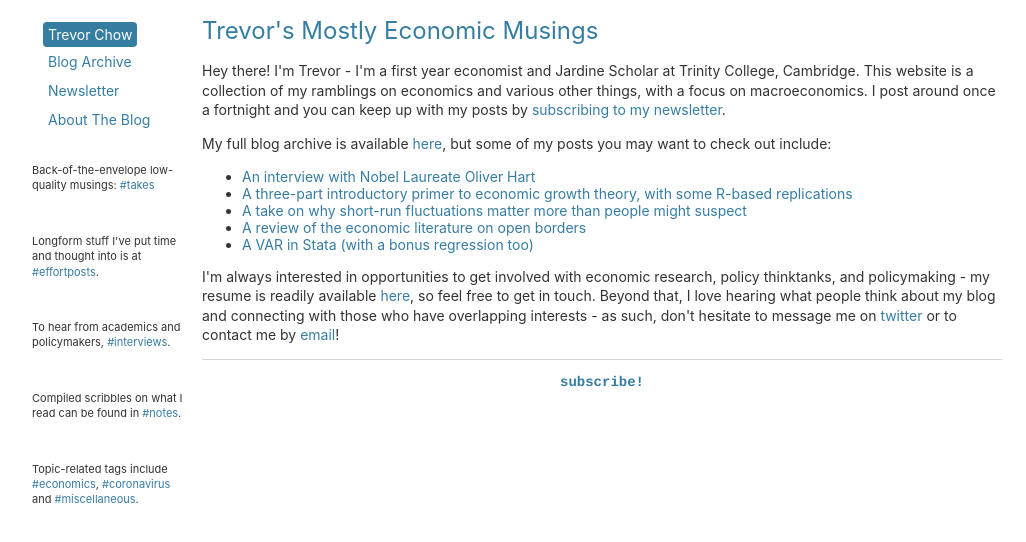
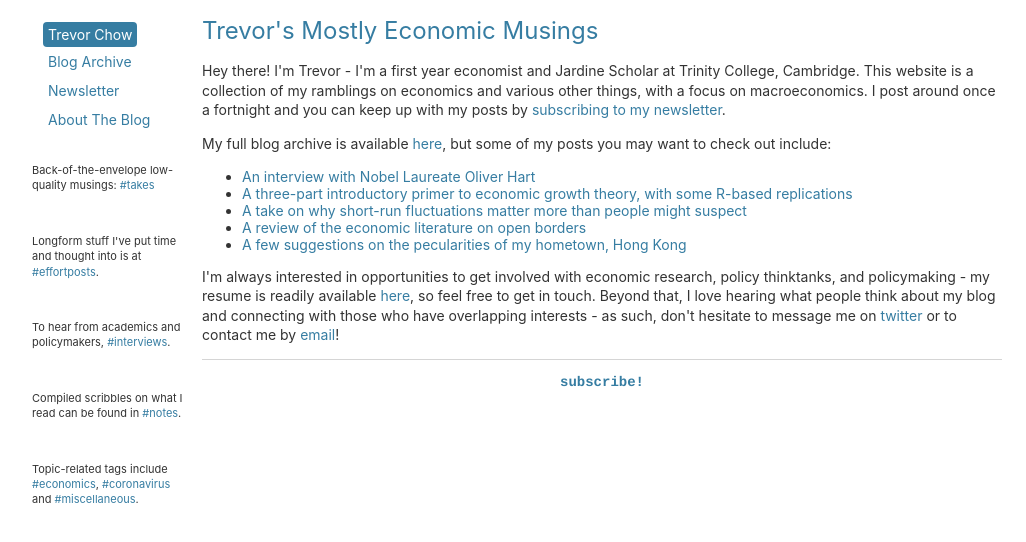
Before and after one commit to tmychow/tmychow.github.io, a Jekyll site: the page built from index.html, in a window 1280 px wide. Shown: the top 542 px of the page, without its empty margins (28-1054 px from the left). Built offline with Jekyll 4.4.1, drawn with Linux system fonts in a browser that asks for light colours.

Commit message:
Update index.html

```diff
--- a/index.html
+++ b/index.html
@@ -10,6 +10,6 @@ title: Trevor's Mostly Economic Musings
 		<li> <a href="https://tmychow.com/blog/2020/07/02/growth-a-primer-in-three-parts">A three-part introductory primer to economic growth theory, with some R-based replications</a> </li>
 		<li> <a href="https://tmychow.com/blog/2020/11/15/why-bob-lucas-was-wrong">A take on why short-run fluctuations matter more than people might suspect</a> </li>
 		<li> <a href="https://tmychow.com/blog/2021/01/24/comings-and-goings">A review of the economic literature on open borders</a> </li>
-		<li> <a href="https://tmychow.com/blog/2021/02/04/reg-y-x">A VAR in Stata (with a bonus regression too)</a> </li>
+		<li> <a href="https://tmychow.com/blog/2020/10/01/the-hong-kong-hypothesis">A few suggestions on the pecularities of my hometown, Hong Kong</a> </li>
 	</ul>
 	<p>I'm always interested in opportunities to get involved with economic research, policy thinktanks, and policymaking - my resume is readily available <a href="/assets/ResumeJan21.pdf">here</a>, so feel free to get in touch. Beyond that, I love hearing what people think about my blog and connecting with those who have overlapping interests - as such, don't hesitate to message me on <a href="https://twitter.com/tmychow">twitter</a> or to contact me by <a href="mailto:tmychow@gmail.com?subject=Mostly Economic Musings">email</a>!</p>
```
